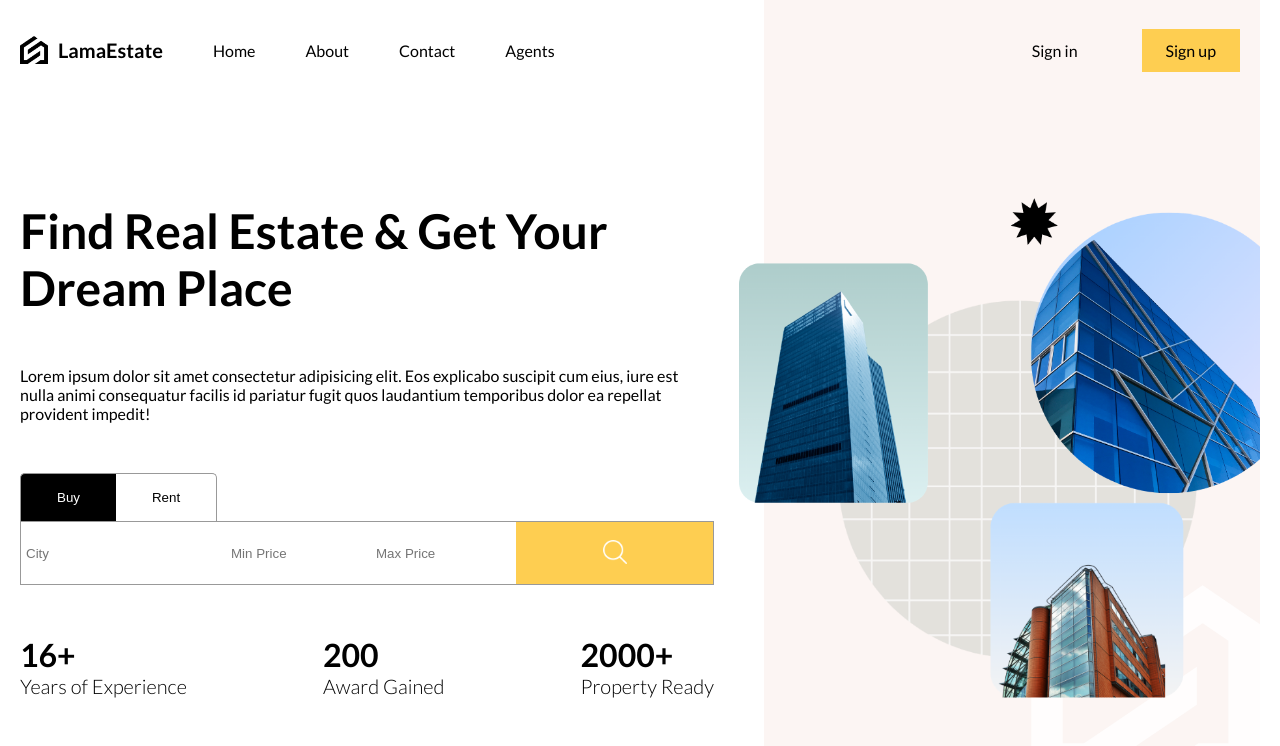
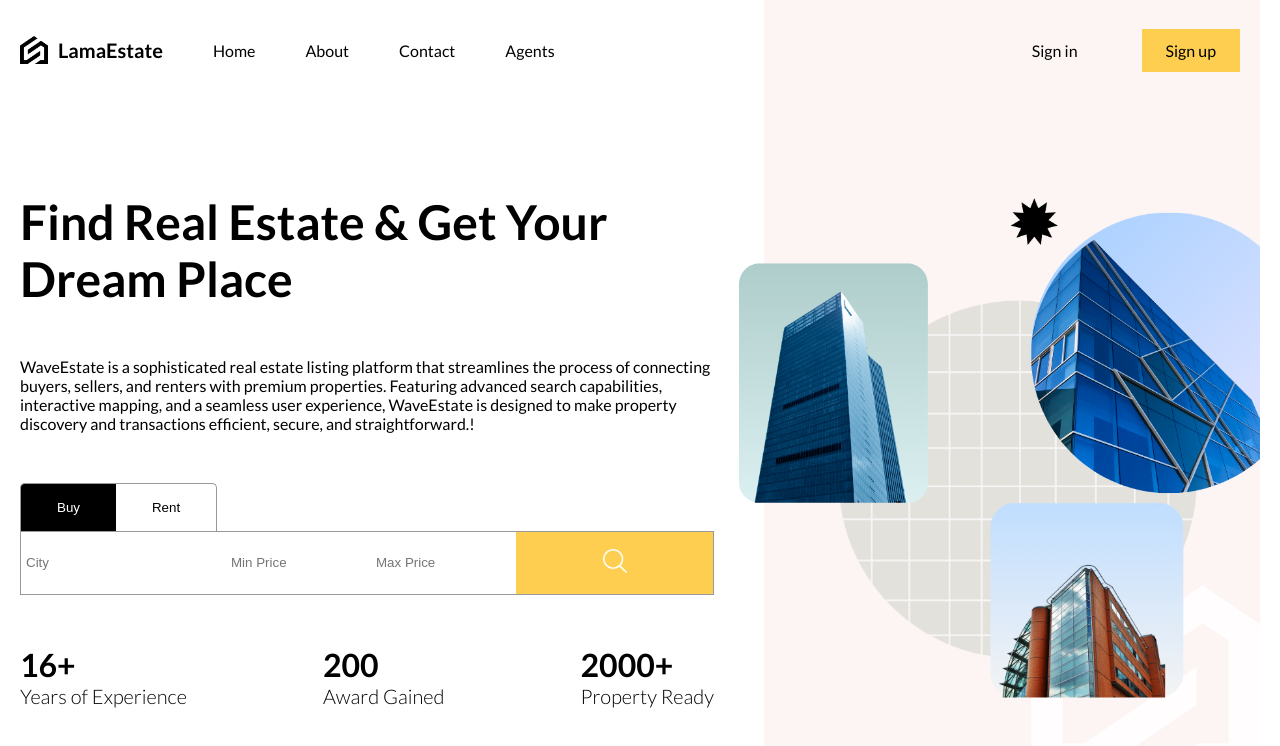
Before and after one commit to Arum-Favour/WaveEstate, a React (Vite) app in the folder client/: page / in a window 1280 px wide. Shown: the top 746 px of the page. Built offline with nearby package versions, Linux system fonts and the light colour scheme; no server answers.

Commit message:
Update homePage description

```diff
--- a/client/src/routes/homePage/homePage.jsx
+++ b/client/src/routes/homePage/homePage.jsx
@@ -13,10 +13,7 @@ function HomePage() {
         <div className="wrapper">
           <h1 className="title">Find Real Estate & Get Your Dream Place</h1>
           <p>
-            Lorem ipsum dolor sit amet consectetur adipisicing elit. Eos
-            explicabo suscipit cum eius, iure est nulla animi consequatur
-            facilis id pariatur fugit quos laudantium temporibus dolor ea
-            repellat provident impedit!
+           WaveEstate is a sophisticated real estate listing platform that streamlines the process of connecting buyers, sellers, and renters with premium properties. Featuring advanced search capabilities, interactive mapping, and a seamless user experience, WaveEstate is designed to make property discovery and transactions efficient, secure, and straightforward.!
           </p>
           <SearchBar />
           <div className="boxes">
```
